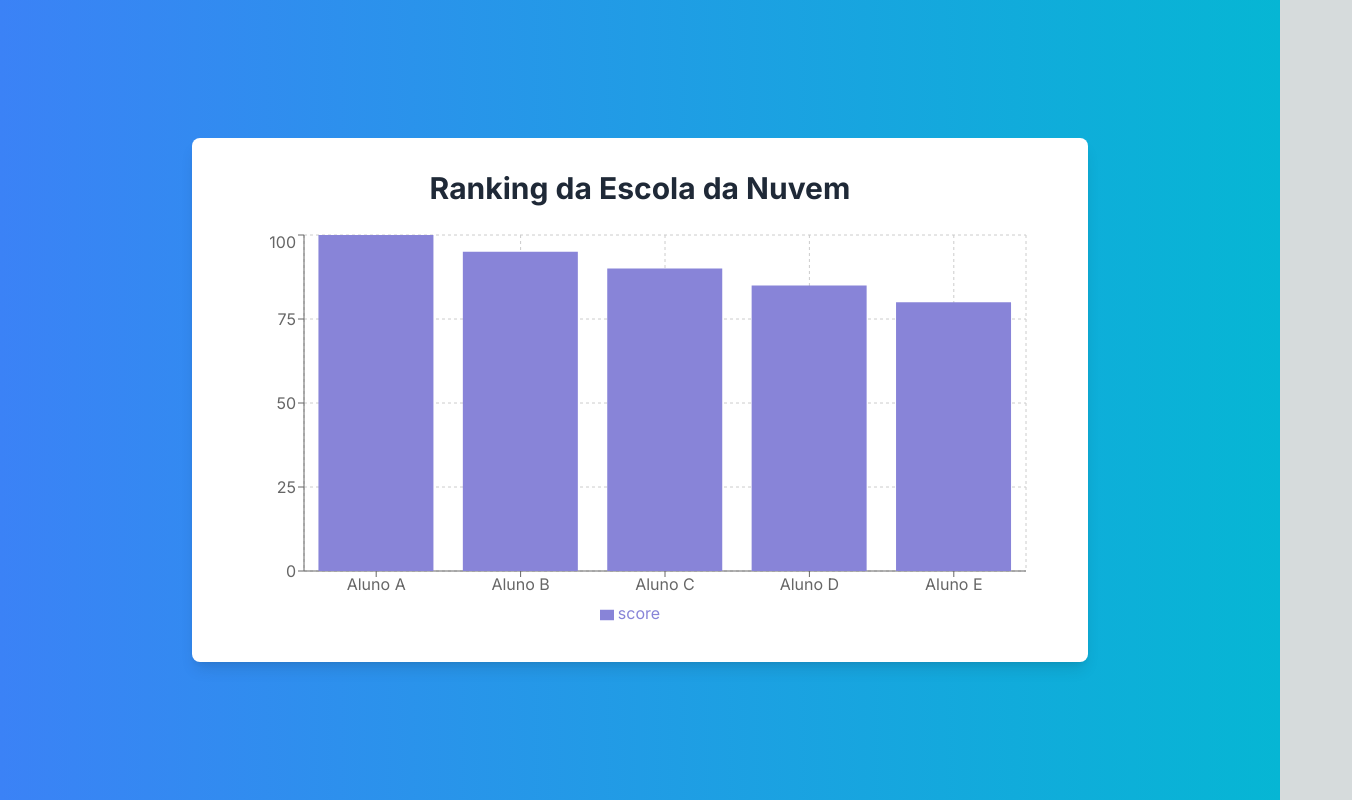
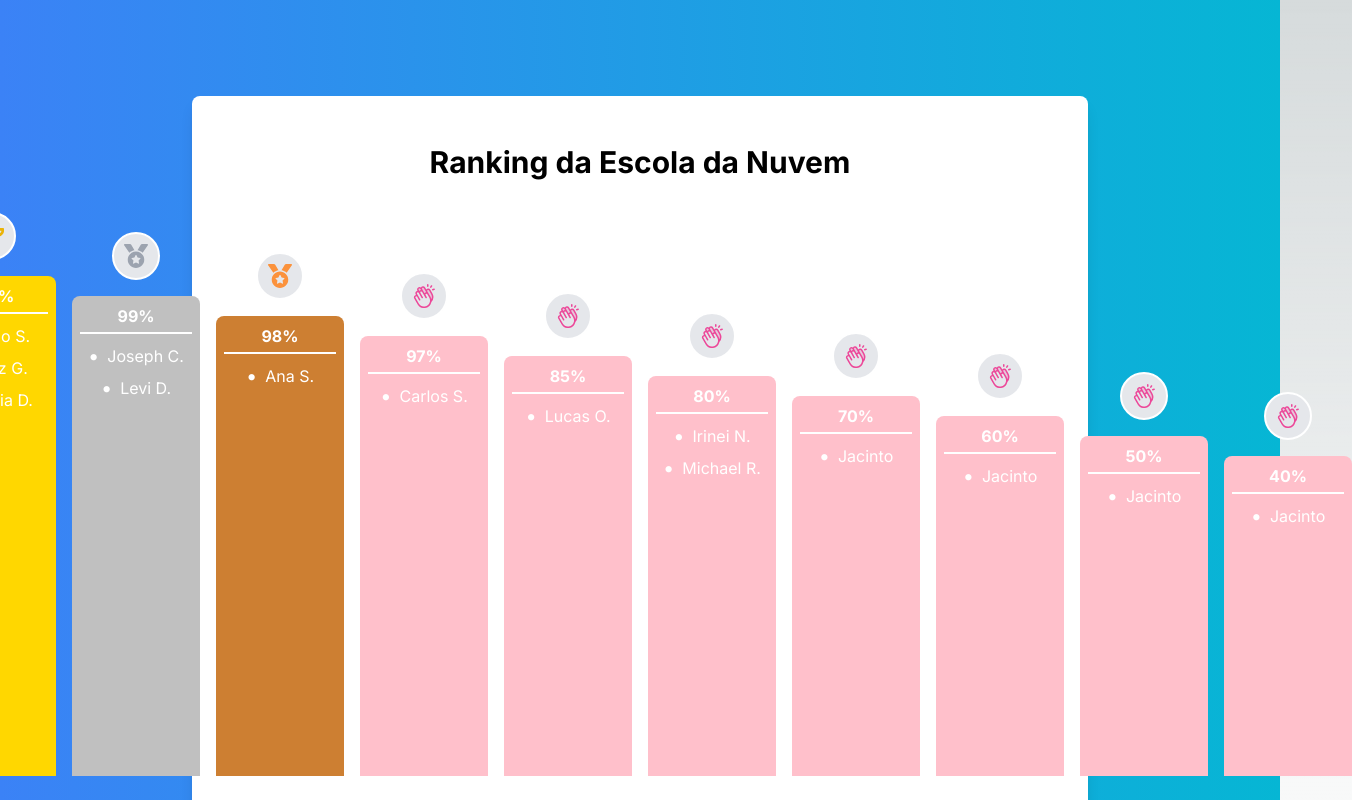
Before and after one commit to michaelrodriguess/EDN-auto-ranking, a Next.js app: page /ranking in a window 1280 px wide. Shown: the top 800 px of the page, 1352 px wide, since content can reach past the window. Built offline with nearby package versions, Linux system fonts and the light colour scheme.

Commit message:
feat: add somes features for animated graphic

```diff
--- a/app/ranking/page.tsx
+++ b/app/ranking/page.tsx
@@ -1,12 +1,50 @@
-import RankingChart from '../../components/RankingChart'
+"use client";
+
+import React, { useEffect, useState } from "react";
+import RankingChart from "../../components/RankingChart";
+
+interface Participant {
+    name: string;
+    score: number;
+}
+
+const mockData: Participant[] = [
+    { name: "Luiz Gustavo", score: 100 },
+    { name: "Maria DB", score: 100 },
+    { name: "João Silva", score: 100 },
+    { name: "Ana Souza", score: 98 },
+    { name: "Carlos Santos", score: 97 },
+    { name: "Levi de Assis", score: 99 },
+    { name: "Lucas Oliveira", score: 85 },
+    { name: "Michael Rodr", score: 80 },
+    { name: "Joseph couto", score: 99 },
+    { name: "Irinei naldo1", score: 80 },
+    { name: "jacinto", score: 50 },
+    { name: "jacinto", score: 40 },
+    { name: "jacinto", score: 60 },
+    { name: "jacinto", score: 70 },
+];
+
+const RankingPageContent: React.FC = () => {
+    const [data, setData] = useState<Participant[]>([]);
+
+    useEffect(() => {
+        setData(mockData);
+    }, []);
+
+    return (
+        <main className="flex min-h-screen flex-col items-center justify-center p-24 bg-gradient-to-r from-blue-500 to-cyan-500">
+            <div className="w-full max-w-4xl p-8 bg-white rounded-lg shadow-lg">
+                {data.length > 0 ? (
+                    <RankingChart data={data} />
+                ) : (
+                    <p>Carregando...</p>
+                )}
+            </div>
+        </main>
+    );
+};
 
 export default function RankingPage() {
-  return (
-    <main className="flex min-h-screen flex-col items-center justify-center p-24 bg-gradient-to-r from-blue-500 to-cyan-500">
-      <div className="w-full max-w-4xl p-8 bg-white rounded-lg shadow-lg">
-        <h1 className="text-3xl font-bold text-center text-gray-800 mb-6">Ranking da Escola da Nuvem</h1>
-        <RankingChart />
-      </div>
-    </main>
-  )
+    return <RankingPageContent />;
 }
--- /dev/null
+++ b/components/AnimatedPodium.tsx
@@ -0,0 +1,147 @@
+import React from "react";
+import { motion } from "framer-motion";
+import { FaTrophy, FaMedal } from "react-icons/fa";
+import { PiHandsClappingDuotone } from "react-icons/pi";
+
+interface Participant {
+    name: string;
+    score: number;
+}
+
+interface AnimatedPodiumProps {
+    data: Participant[];
+    podiumLimit?: number;
+}
+
+const AnimatedPodium: React.FC<AnimatedPodiumProps> = ({
+    data,
+    podiumLimit,
+}) => {
+    const sortedData = [...data].sort((a, b) => b.score - a.score);
+
+    const baseHeight = 500;
+    const heightDecrement = 20;
+
+    const groupedData: Participant[][] = sortedData.reduce(
+        (acc: Participant[][], curr) => {
+            const position =
+                acc.length === 0 || curr.score < acc[acc.length - 1][0].score
+                    ? acc.length + 1
+                    : acc.length;
+            if (!acc[position - 1]) {
+                acc[position - 1] = [];
+            }
+            acc[position - 1].push(curr);
+            return acc;
+        },
+        []
+    );
+
+    const getIconForPosition = (position: number) => {
+        if (position === 0)
+            return <FaTrophy className="text-yellow-500" size={24} />;
+        if (position === 1)
+            return <FaMedal className="text-gray-400" size={24} />;
+        if (position === 2)
+            return <FaMedal className="text-orange-400" size={24} />;
+
+        return <PiHandsClappingDuotone className="text-pink-500" size={24} />;
+    };
+
+    return (
+        <div className="flex flex-col items-center w-full max-w-4xl mx-auto">
+            <div className="flex justify-center items-end mb-8 w-full">
+                {groupedData.slice(0, podiumLimit).map((group, index) => (
+                    <motion.div
+                        key={index}
+                        className="flex flex-col items-center mx-2"
+                        initial={{ y: 100, opacity: 0 }}
+                        animate={{ y: 0, opacity: 1 }}
+                        transition={{ duration: 0.5, delay: index * 0.1 }}
+                    >
+                        <div className="w-12 h-12 rounded-full overflow-hidden border-2 border-white bg-gray-200 flex items-center justify-center text-gray-700 font-bold mb-4">
+                            {getIconForPosition(index)}
+                        </div>
+                        <motion.div
+                            className="w-32 rounded-t-lg flex flex-col items-center justify-start p-2"
+                            style={{
+                                backgroundColor:
+                                    index === 0
+                                        ? "#FFD700"
+                                        : index === 1
+                                        ? "#C0C0C0"
+                                        : index === 2
+                                        ? "#CD7F32"
+                                        : "#FFC0CB",
+                                height: `${
+                                    baseHeight - index * heightDecrement
+                                }px`,
+                            }}
+                            initial={{ height: 0 }}
+                            animate={{
+                                height: `${
+                                    baseHeight - index * heightDecrement
+                                }px`,
+                            }}
+                            transition={{ duration: 0.5, delay: index * 0.1 }}
+                        >
+                            <span className="text-white font-bold mb-1">
+                                {group[0].score}%
+                            </span>
+                            <div className="w-full border border-white mb-2" />
+                            {group
+                                .sort((a, b) => a.name.localeCompare(b.name))
+                                .map((participant, pIndex) => {
+                                    const formatName = (name: string) => {
+                                        const parts = name.split(" ");
+                                        if (parts.length === 1) {
+                                            return (
+                                                parts[0]
+                                                    .charAt(0)
+                                                    .toUpperCase() +
+                                                parts[0].slice(1)
+                                            );
+                                        } else {
+                                            const firstName = parts[0];
+                                            const lastNameInitial =
+                                                parts[1]
+                                                    .charAt(0)
+                                                    .toUpperCase() + ".";
+                                            return `${
+                                                firstName
+                                                    .charAt(0)
+                                                    .toUpperCase() +
+                                                firstName.slice(1)
+                                            } ${lastNameInitial}`;
+                                        }
+                                    };
+
+                                    const formattedName = formatName(
+                                        participant.name
+                                    );
+                                    const truncatedName =
+                                        formattedName.length > 13
+                                            ? formattedName.slice(0, 13) + "..."
+                                            : formattedName;
+
+                                    return (
+                                        <span
+                                            key={`${index}-${pIndex}`}
+                                            className="text-white mb-1 flex items-center"
+                                        >
+                                            <span className="mr-2 text-xl">
+                                                &#8226;
+                                            </span>
+                                            {truncatedName}
+                                        </span>
+                                    );
+                                })}
+                        </motion.div>
+                    </motion.div>
+                ))}
+            </div>
+        </div>
+    );
+};
+
+export default AnimatedPodium;
--- a/components/RankingChart.tsx
+++ b/components/RankingChart.tsx
@@ -1,40 +1,26 @@
-'use client'
+"use client";
 
-import { BarChart, Bar, XAxis, YAxis, CartesianGrid, Tooltip, Legend, ResponsiveContainer } from 'recharts'
+import React from "react";
+import AnimatedPodium from "./AnimatedPodium";
 
-type RankingData = {
-  name: string
-  score: number
+interface Participant {
+    name: string;
+    score: number;
 }
 
-// Dados de exemplo (substituir isso pelos dados reais)
-const data: RankingData[] = [
-  { name: 'Aluno A', score: 100 },
-  { name: 'Aluno B', score: 95 },
-  { name: 'Aluno C', score: 90 },
-  { name: 'Aluno D', score: 85 },
-  { name: 'Aluno E', score: 80 },
-]
+interface RankingChartProps {
+    data: Participant[];
+}
 
-export default function RankingChart() {
-  return (
-    <ResponsiveContainer width="100%" height={400}>
-      <BarChart
-        data={data}
-        margin={{
-          top: 5,
-          right: 30,
-          left: 20,
-          bottom: 5,
-        }}
-      >
-        <CartesianGrid strokeDasharray="3 3" />
-        <XAxis dataKey="name" />
-        <YAxis />
-        <Tooltip />
-        <Legend />
-        <Bar dataKey="score" fill="#8884d8" />
-      </BarChart>
-    </ResponsiveContainer>
-  )
-}
+const RankingChart: React.FC<RankingChartProps> = ({ data }) => {
+    return (
+        <div className="w-full flex flex-col items-center justify-center p-4">
+            <h1 className="text-3xl font-bold mb-8">
+                Ranking da Escola da Nuvem
+            </h1>
+            <AnimatedPodium data={data} podiumLimit={10} />
+        </div>
+    );
+};
+
+export default RankingChart;
--- a/package.json
+++ b/package.json
@@ -9,10 +9,12 @@
     "lint": "next lint"
   },
   "dependencies": {
+    "framer-motion": "^11.5.4",
     "next": "14.2.11",
     "papaparse": "^5.4.1",
     "react": "^18",
     "react-dom": "^18",
+    "react-icons": "^5.3.0",
     "recharts": "^2.12.7"
   },
   "devDependencies": {
```
Also changed, not shown: app/page.tsx (+6 -4 lines), components/RankingForm.tsx (+52 -24 lines), lib/csvParser.ts (deleted), 2 other files (tests, documents, lock files or other folders).
